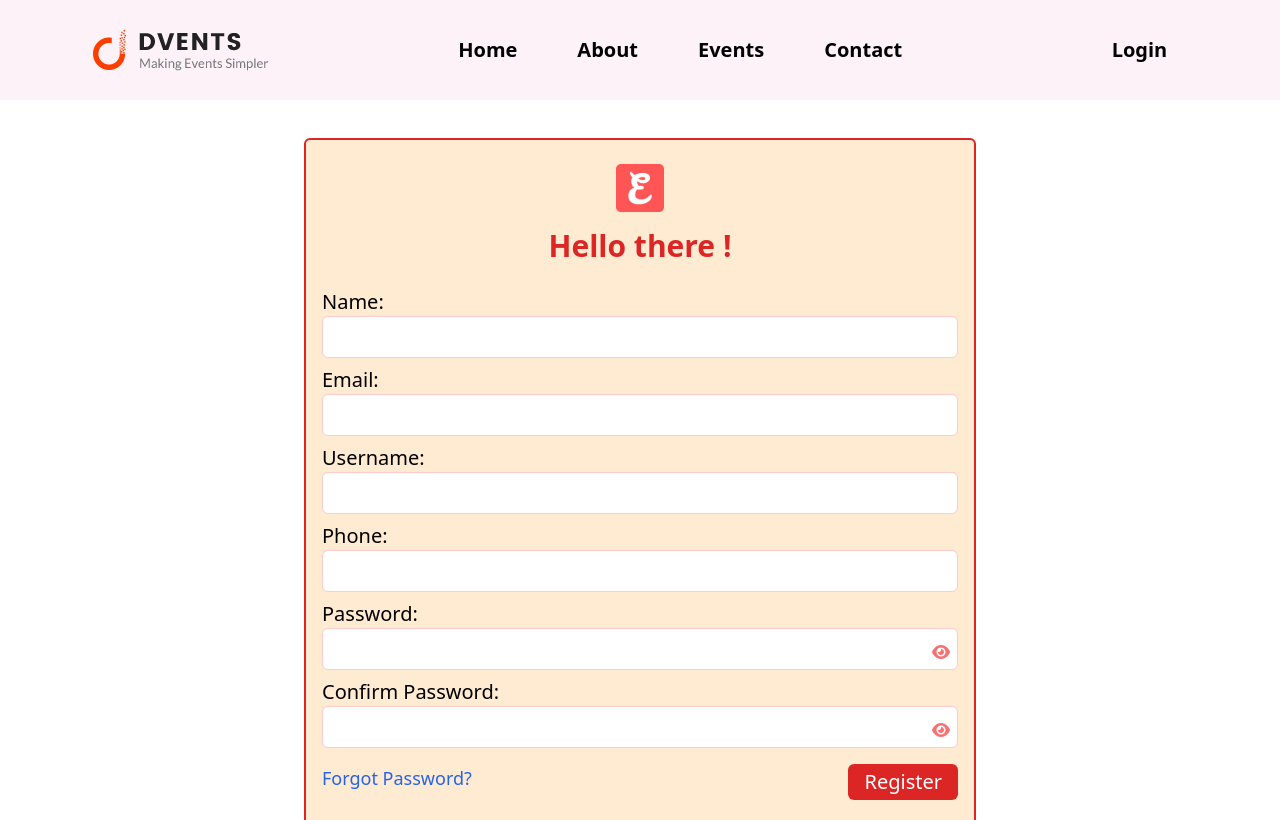
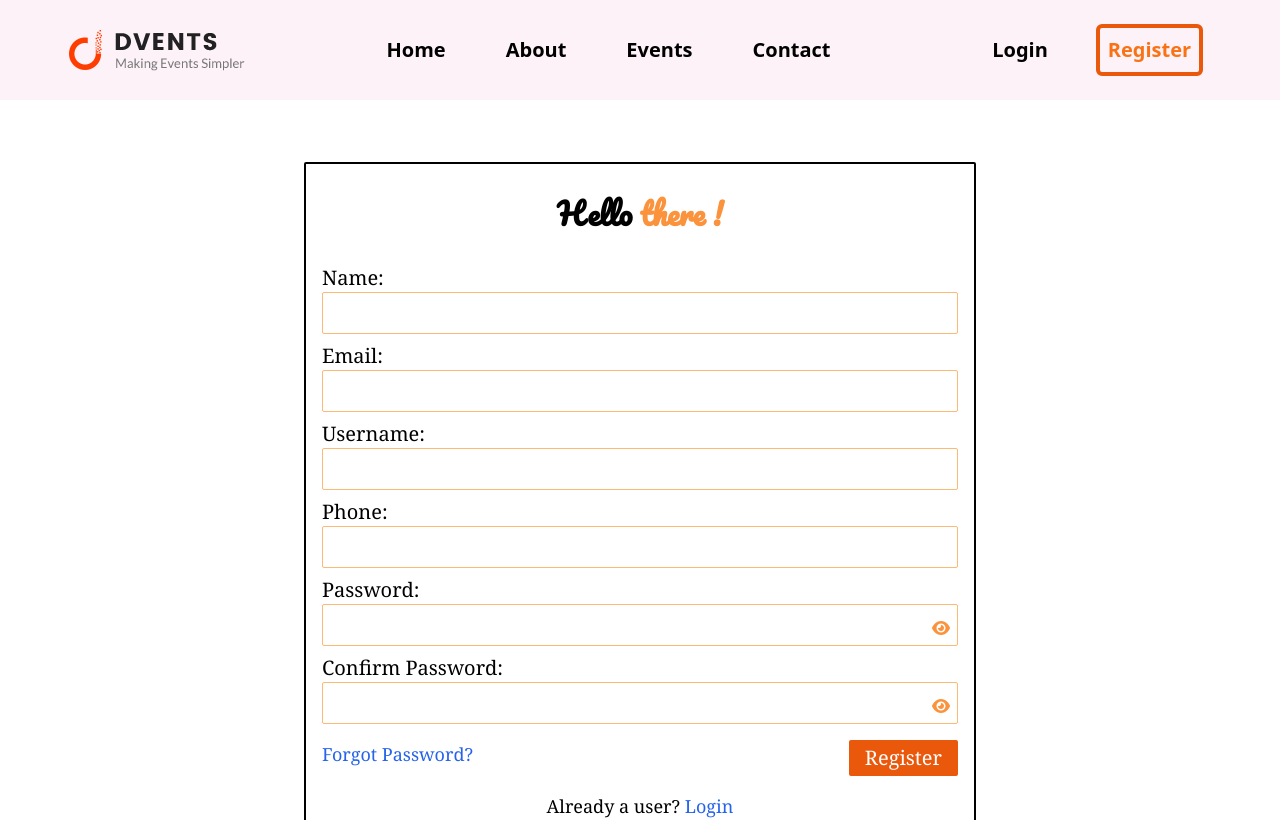
Before and after one commit to imak02/event-sphere, a React (Vite) app in the folder event-sphere-ui/: page /register in a window 1280 px wide. Shown: the top 820 px of the page. Built offline with nearby package versions, Linux system fonts and the light colour scheme; no server answers.

Commit message:
CSS modifications

```diff
--- a/event-sphere-ui/src/layout/Navbar.jsx
+++ b/event-sphere-ui/src/layout/Navbar.jsx
@@ -70,7 +70,10 @@ const Navbar = () => {
               </div>
             </div>
           ) : (
-            <MyNavLink to="/login" name="Login" />
+            <div className="flex gap-5">
+              <MyNavLink to="/login" name="Login" />
+              <MyNavLink to="/register" name="Register" />
+            </div>
           )}
         </div>
 
@@ -108,7 +111,10 @@ const Navbar = () => {
               </div>
             </div>
           ) : (
-            <MyNavLink to="/login" name="Login" />
+            <div className="flex gap-5">
+              <MyNavLink to="/login" name="Login" />
+              <MyNavLink to="/register" name="Register" />
+            </div>
           )}
         </div>
       )}
--- a/event-sphere-ui/src/pages/EventDetails.jsx
+++ b/event-sphere-ui/src/pages/EventDetails.jsx
@@ -46,8 +46,10 @@ const EventDetails = () => {
   };
 
   const authCtx = useContext(AuthContext);
+  const userId = authCtx.user._id;
   const isAdmin = authCtx.user.role === "ADMIN";
-  console.log(isAdmin);
+
+  const isAdmitted = event?.users?.includes(userId);
 
   return (
     <div className="flex items-center justify-center relative">
@@ -118,10 +120,11 @@ const EventDetails = () => {
         ></div>
         <div className="flex items-center justify-end my-5">
           <button
-            className="bg-orange-500 px-4 py-2 rounded-sm text-white font-bold hover:bg-orange-600 m-2"
+            className="bg-orange-500 px-4 py-2 rounded-sm text-white font-bold hover:bg-orange-600 m-2 disabled:bg-gray-600"
             onClick={admitToEvent}
+            disabled={isAdmitted}
           >
-            Admit to Event
+            {isAdmitted ? "Already Admitted" : "Admit to Event"}
           </button>
         </div>
       </div>
--- a/event-sphere-ui/src/pages/Login.jsx
+++ b/event-sphere-ui/src/pages/Login.jsx
@@ -48,21 +48,18 @@ const Login = () => {
   };
 
   return (
-    <div className="flex items-center justify-center min-h-screen  ">
-      <div className="border-2 border-red-600 rounded-md flex items-center justify-center flex-col p-2 md:p-4 w-full max-w-2xl bg-[#FFEAD2]">
-        <div className="h-12 w-12 m-2">
-          <img src="favicon_io/android-chrome-512x512.png" alt="logo" />
-        </div>
-        <h1 className="text-3xl text-red-600 m-2 font-semibold">
-          Welcome back !
+    <div className="flex items-center justify-center min-h-screen font-serif">
+      <div className="flex items-center justify-center flex-col p-2 md:p-4 w-full max-w-2xl border-2 border-black mx-2">
+        <h1 className="text-3xl my-4 font-semibold font-pacifico">
+          Welcome <span className="text-orange-400">back !</span>
         </h1>
         <form className="w-full my-4" onSubmit={handleSubmit}>
-          <div className="flex items-start justify-center flex-col mb-2">
-            <label className="text-xl font-light" htmlFor="user">
+          <div className="flex items-start justify-center flex-col mb-4">
+            <label className="text-xl font-light font-serif" htmlFor="user">
               Username/Email:
             </label>
             <input
-              className=" border w-full py-2 px-3 rounded-md border-red-200 focus:outline-red-500"
+              className=" border w-full py-2 px-3 rounded-sm border-orange-300 focus:outline-orange-500"
               type="text"
               name="user"
               id="user"
@@ -72,13 +69,13 @@ const Login = () => {
               }}
             />
           </div>
-          <div className="flex items-start justify-center flex-col mb-2">
-            <label className="font-light text-xl" htmlFor="password">
+          <div className="flex items-start justify-center flex-col mb-4">
+            <label className="font-light font-serif text-xl" htmlFor="password">
               Password:
             </label>
             <div className="relative w-full">
               <input
-                className="border w-full py-2 px-3 rounded-md border-red-200 focus:outline-red-500"
+                className="border w-full py-2 px-3 rounded-sm border-orange-300 focus:outline-orange-500"
                 type={showPassword ? "text" : "password"}
                 name="password"
                 id="password"
@@ -88,7 +85,7 @@ const Login = () => {
                 }}
               />
               <div
-                className="absolute right-2 top-3 text-red-400 hover:cursor-pointer"
+                className="absolute right-2 top-3 text-orange-400 hover:cursor-pointer"
                 onClick={handleEyeClick}
               >
                 {showPassword ? (
@@ -99,13 +96,13 @@ const Login = () => {
               </div>
             </div>
           </div>
-          <div className="flex justify-between mt-4">
+          <div className="flex justify-between mt-8">
             <Link to="/register">
               <p className="text-blue-600 text-lg">Forgot Password?</p>
             </Link>
 
             <button
-              className="bg-red-600 text-white border-red-600 px-4 py-1 rounded-md text-xl font-medium hover:cursor-pointer"
+              className="bg-orange-600 text-white border-orange-600 px-4 py-1 rounded-sm text-xl font-medium hover:cursor-pointer"
               type="submit"
             >
               Login
--- a/event-sphere-ui/src/pages/Register.jsx
+++ b/event-sphere-ui/src/pages/Register.jsx
@@ -18,13 +18,10 @@ const Register = () => {
   const navigate = useNavigate();
 
   return (
-    <div className="flex items-center justify-center min-h-screen  ">
-      <div className="border-2 border-red-600 rounded-md flex items-center justify-center flex-col p-2 md:p-4 w-full max-w-2xl bg-[#FFEAD2]">
-        <div className="h-12 w-12 m-2">
-          <img src="favicon_io/android-chrome-512x512.png" alt="logo" />
-        </div>
-        <h1 className="text-3xl text-red-600 m-2 font-semibold">
-          Hello there !
+    <div className="flex items-center justify-center min-h-screen font-serif mx-2">
+      <div className="border-2 border-black rounded-sm flex items-center justify-center flex-col p-2 md:p-4 w-full max-w-2xl">
+        <h1 className="text-3xl my-4 font-semibold font-pacifico">
+          Hello <span className="text-orange-400">there !</span>
         </h1>
         <Formik
           initialValues={{
@@ -100,14 +97,14 @@ const Register = () => {
                 Name:
               </label>
               <Field
-                className=" border w-full py-2 px-3 rounded-md border-red-200 focus:outline-red-500"
+                className=" border w-full py-2 px-3 rounded-sm border-orange-300 focus:outline-orange-500"
                 type="text"
                 name="name"
                 id="name"
               />
               <ErrorMessage
                 component="p"
-                className="text-red-500 px-2"
+                className="text-orange-500 px-2"
                 name="name"
               />
             </div>
@@ -117,7 +114,7 @@ const Register = () => {
                 Email:
               </label>
               <Field
-                className=" border w-full py-2 px-3 rounded-md border-red-200 focus:outline-red-500"
+                className=" border w-full py-2 px-3 rounded-sm border-orange-300 focus:outline-orange-500"
                 type="email"
                 name="email"
                 id="email"
@@ -125,7 +122,7 @@ const Register = () => {
 
               <ErrorMessage
                 component="p"
-                className="text-red-500 px-2"
+                className="text-orange-500 px-2"
                 name="email"
               />
             </div>
@@ -135,14 +132,14 @@ const Register = () => {
                 Username:
               </label>
               <Field
-                className=" border w-full py-2 px-3 rounded-md border-red-200 focus:outline-red-500"
+                className=" border w-full py-2 px-3 rounded-sm border-orange-300 focus:outline-orange-500"
                 type="text"
                 name="username"
                 id="username"
               />
               <ErrorMessage
                 component="p"
-                className="text-red-500 px-2"
+                className="text-orange-500 px-2"
                 name="username"
               />
             </div>
@@ -152,14 +149,14 @@ const Register = () => {
                 Phone:
               </label>
               <Field
-                className=" border w-full py-2 px-3 rounded-md border-red-200 focus:outline-red-500"
+                className=" border w-full py-2 px-3 rounded-sm border-orange-300 focus:outline-orange-500"
                 type="text"
                 name="phone"
                 id="phone"
               />
               <ErrorMessage
                 component="p"
-                className="text-red-500 px-2"
+                className="text-orange-500 px-2"
                 name="phone"
               />
             </div>
@@ -170,18 +167,18 @@ const Register = () => {
               </label>
               <div className="relative w-full">
                 <Field
-                  className="border w-full py-2 px-3 rounded-md border-red-200 focus:outline-red-500"
+                  className="border w-full py-2 px-3 rounded-sm border-orange-300 focus:outline-orange-500"
                   type={showPassword1 ? "text" : "password"}
                   name="password1"
                   id="password1"
                 />
                 <ErrorMessage
                   component="p"
-                  className="text-red-500 px-2"
+                  className="text-orange-500 px-2"
                   name="password1"
                 />
                 <div
-                  className="absolute right-2 top-3 text-red-400 hover:cursor-pointer"
+                  className="absolute right-2 top-3 text-orange-400 hover:cursor-pointer"
                   onClick={() => {
                     setShowPassword1((prev) => !prev);
                   }}
@@ -201,18 +198,18 @@ const Register = () => {
               </label>
               <div className="relative w-full">
                 <Field
-                  className="border w-full py-2 px-3 rounded-md border-red-200 focus:outline-red-500"
+                  className="border w-full py-2 px-3 rounded-sm border-orange-300 focus:outline-orange-500"
                   type={showPassword2 ? "text" : "password"}
                   name="password2"
                   id="password2"
                 />
                 <ErrorMessage
                   component="p"
-                  className="text-red-500 px-2"
+                  className="text-orange-500 px-2"
                   name="password2"
                 />
                 <div
-                  className="absolute right-2 top-3 text-red-400 hover:cursor-pointer"
+                  className="absolute right-2 top-3 text-orange-400 hover:cursor-pointer"
                   onClick={() => {
                     setShowPassword2((prev) => !prev);
                   }}
@@ -231,7 +228,7 @@ const Register = () => {
               </Link>
 
               <button
-                className="bg-red-600 text-white border-red-600 px-4 py-1 rounded-md text-xl font-medium hover:cursor-pointer"
+                className="bg-orange-600 text-white border-orange-600 px-4 py-1 rounded-sm text-xl font-medium hover:cursor-pointer"
                 type="submit"
               >
                 Register
```
Also changed, not shown: event-sphere-ui/src/pages/Events.jsx (+27 -0 lines), event-sphere-ui/src/pages/Profile.jsx (+12 -4 lines).
